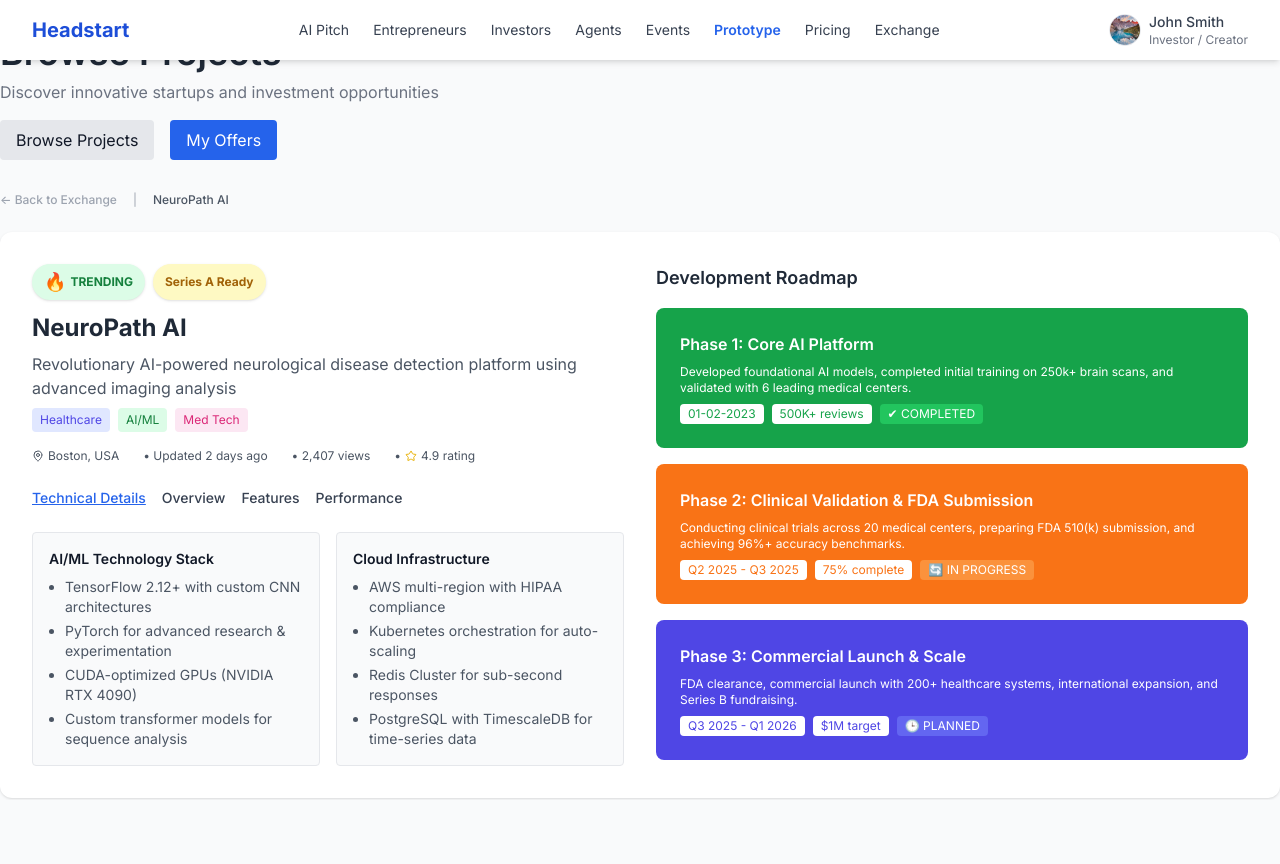
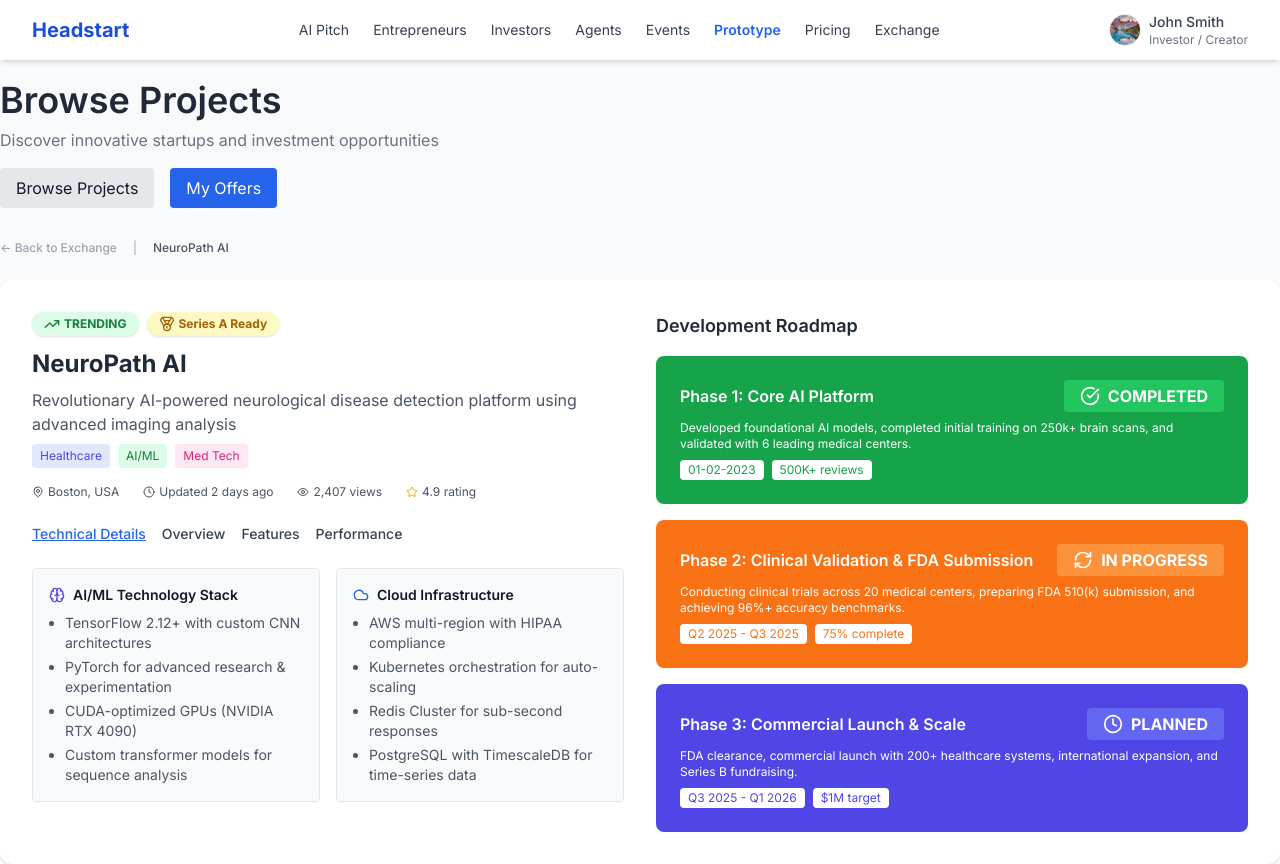
Before and after one commit to Shubham53Mishra/Acquirer, a React (Vite) app: page /#/productdetails in a window 1280 px wide. Before the commit the page ends 800 px from the top, so only its background shows below. Built offline with nearby package versions, Linux system fonts and the light colour scheme.

Commit message:
productdetails

```diff
--- a/src/pages/ProductDetails.jsx
+++ b/src/pages/ProductDetails.jsx
@@ -1,12 +1,13 @@
 import React from 'react';
 import OtherNavbar from '../components/layout/OtherNavbar';
-import { MapPin } from 'lucide-react';
-import { Star } from 'lucide-react';
+import { MapPin, Star, TrendingUp, Medal, Eye, Clock, Cloud, Brain, CheckCircle, RefreshCw } from 'lucide-react';
 
 const ProductDetails = () => {
   return (
     <div className="min-h-screen bg-gray-50 w-full">
-      <OtherNavbar />
+      <div className="mt-12">
+        <OtherNavbar />
+      </div>
       <div className="max-w-screen-xl mx-auto pt-8">
         {/* Header */}
         <h1 className="text-3xl md:text-4xl font-semibold text-gray-800">Browse Projects</h1>
@@ -28,10 +29,10 @@ const ProductDetails = () => {
             <div>
               <div className="flex gap-2 mb-3">
                 <span className="flex items-center gap-1 px-3 py-1 bg-green-100 text-green-700 rounded-full text-xs font-bold shadow">
-                  <span className="text-lg">🔥</span> TRENDING
+                  <TrendingUp className="w-4 h-4" /> TRENDING
                 </span>
                 <span className="flex items-center gap-1 px-3 py-1 bg-yellow-100 text-yellow-700 rounded-full text-xs font-bold shadow">
-                  Series A Ready
+                  <Medal className="w-4 h-4" /> Series A Ready
                 </span>
               </div>
               <h2 className="text-2xl font-bold mb-2 text-gray-800">NeuroPath AI</h2>
@@ -47,9 +48,9 @@ const ProductDetails = () => {
               {/* Stats Row */}
               <div className="flex gap-6 text-xs text-gray-600 mb-6">
                 <span className="flex items-center gap-1"><MapPin className="w-3 h-3" /> Boston, USA</span>
-                <span>• Updated 2 days ago</span>
-                <span>• 2,407 views</span>
-                <span className="flex items-center gap-1">• <Star className="w-3 h-3 text-yellow-500" /> 4.9 rating</span>
+                <span className="flex items-center gap-1"><Clock className="w-3 h-3" /> Updated 2 days ago</span>
+                <span className="flex items-center gap-1"><Eye className="w-3 h-3" /> 2,407 views</span>
+                <span className="flex items-center gap-1"><Star className="w-3 h-3 text-yellow-500" /> 4.9 rating</span>
               </div>
               {/* Sub Navigation Tabs */}
               <div className="flex flex-wrap gap-4 mt-2 mb-6 text-sm font-medium">
@@ -61,7 +62,7 @@ const ProductDetails = () => {
               {/* Technical Architecture */}
               <div className="grid grid-cols-1 md:grid-cols-2 gap-4 text-sm">
                 <div className="bg-gray-50 border rounded p-4">
-                  <h4 className="font-semibold mb-2">AI/ML Technology Stack</h4>
+                  <h4 className="font-semibold mb-2 flex items-center gap-2"><Brain className="w-4 h-4 text-indigo-600" /> AI/ML Technology Stack</h4>
                   <ul className="list-disc ml-4 text-gray-600 space-y-1">
                     <li>TensorFlow 2.12+ with custom CNN architectures</li>
                     <li>PyTorch for advanced research & experimentation</li>
@@ -70,7 +71,7 @@ const ProductDetails = () => {
                   </ul>
                 </div>
                 <div className="bg-gray-50 border rounded p-4">
-                  <h4 className="font-semibold mb-2">Cloud Infrastructure</h4>
+                  <h4 className="font-semibold mb-2 flex items-center gap-2"><Cloud className="w-4 h-4 text-blue-600" /> Cloud Infrastructure</h4>
                   <ul className="list-disc ml-4 text-gray-600 space-y-1">
                     <li>AWS multi-region with HIPAA compliance</li>
                     <li>Kubernetes orchestration for auto-scaling</li>
@@ -86,32 +87,38 @@ const ProductDetails = () => {
               <div className="space-y-4">
                 {/* Phase 1 */}
                 <div className="bg-green-600 rounded-lg p-6 text-white">
-                  <h5 className="font-semibold mb-2">Phase 1: Core AI Platform</h5>
+                  <div className="flex items-center justify-between mb-2">
+                    <h5 className="font-semibold">Phase 1: Core AI Platform</h5>
+                    <span className="bg-green-500 px-4 py-1 rounded flex items-center gap-2 text-base font-bold"><CheckCircle className="w-5 h-5" /> COMPLETED</span>
+                  </div>
                   <p className="text-xs mb-2">Developed foundational AI models, completed initial training on 250k+ brain scans, and validated with 6 leading medical centers.</p>
                   <div className="flex gap-2 text-xs">
                     <span className="bg-white text-green-600 px-2 py-0.5 rounded">01-02-2023</span>
                     <span className="bg-white text-green-600 px-2 py-0.5 rounded">500K+ reviews</span>
-                    <span className="bg-green-500 px-2 py-0.5 rounded">✔ COMPLETED</span>
                   </div>
                 </div>
                 {/* Phase 2 */}
                 <div className="bg-orange-500 rounded-lg p-6 text-white">
-                  <h5 className="font-semibold mb-2">Phase 2: Clinical Validation & FDA Submission</h5>
+                  <div className="flex items-center justify-between mb-2">
+                    <h5 className="font-semibold">Phase 2: Clinical Validation & FDA Submission</h5>
+                    <span className="bg-orange-400 px-4 py-1 rounded flex items-center gap-2 text-base font-bold"><RefreshCw className="w-5 h-5" /> IN PROGRESS</span>
+                  </div>
                   <p className="text-xs mb-2">Conducting clinical trials across 20 medical centers, preparing FDA 510(k) submission, and achieving 96%+ accuracy benchmarks.</p>
                   <div className="flex gap-2 text-xs">
                     <span className="bg-white text-orange-500 px-2 py-0.5 rounded">Q2 2025 - Q3 2025</span>
                     <span className="bg-white text-orange-500 px-2 py-0.5 rounded">75% complete</span>
-                    <span className="bg-orange-400 px-2 py-0.5 rounded">🔄 IN PROGRESS</span>
                   </div>
                 </div>
                 {/* Phase 3 */}
                 <div className="bg-indigo-600 rounded-lg p-6 text-white">
-                  <h5 className="font-semibold mb-2">Phase 3: Commercial Launch & Scale</h5>
+                  <div className="flex items-center justify-between mb-2">
+                    <h5 className="font-semibold">Phase 3: Commercial Launch & Scale</h5>
+                    <span className="bg-indigo-500 px-4 py-1 rounded flex items-center gap-2 text-base font-bold"><Clock className="w-5 h-5" /> PLANNED</span>
+                  </div>
                   <p className="text-xs mb-2">FDA clearance, commercial launch with 200+ healthcare systems, international expansion, and Series B fundraising.</p>
                   <div className="flex gap-2 text-xs">
                     <span className="bg-white text-indigo-600 px-2 py-0.5 rounded">Q3 2025 - Q1 2026</span>
                     <span className="bg-white text-indigo-600 px-2 py-0.5 rounded">$1M target</span>
-                    <span className="bg-indigo-500 px-2 py-0.5 rounded">🕒 PLANNED</span>
                   </div>
                 </div>
               </div>
```
